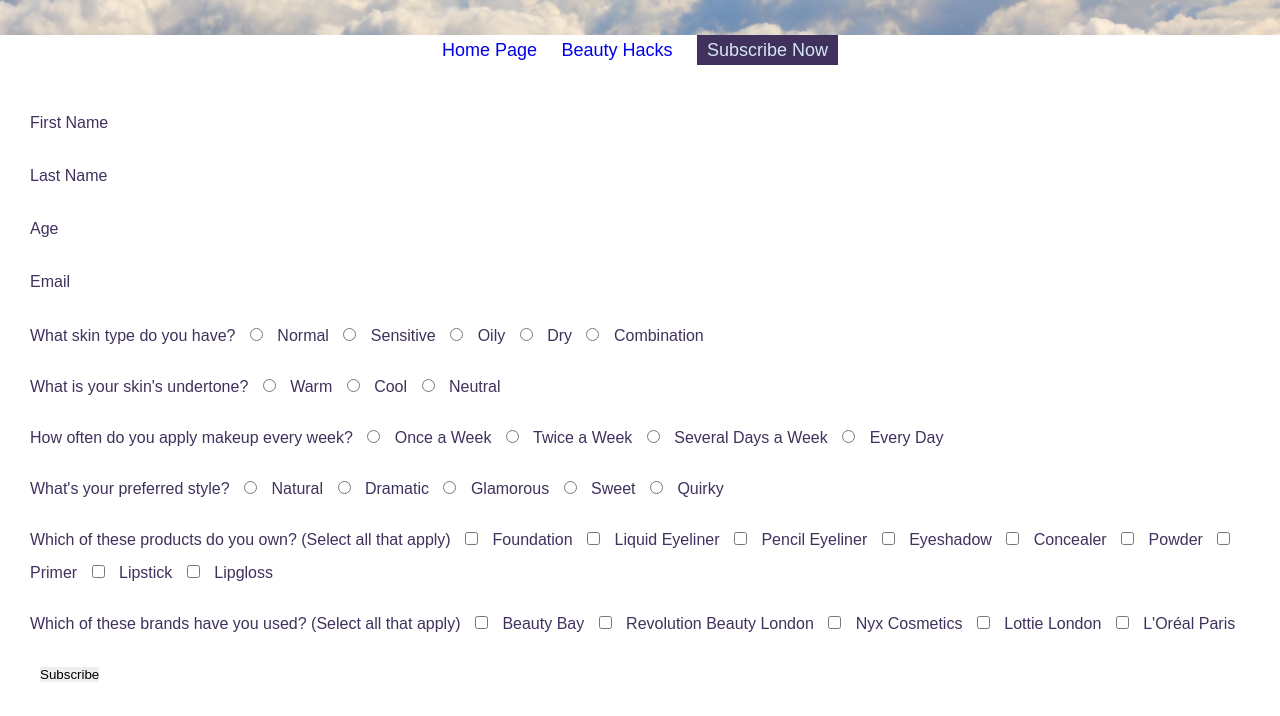
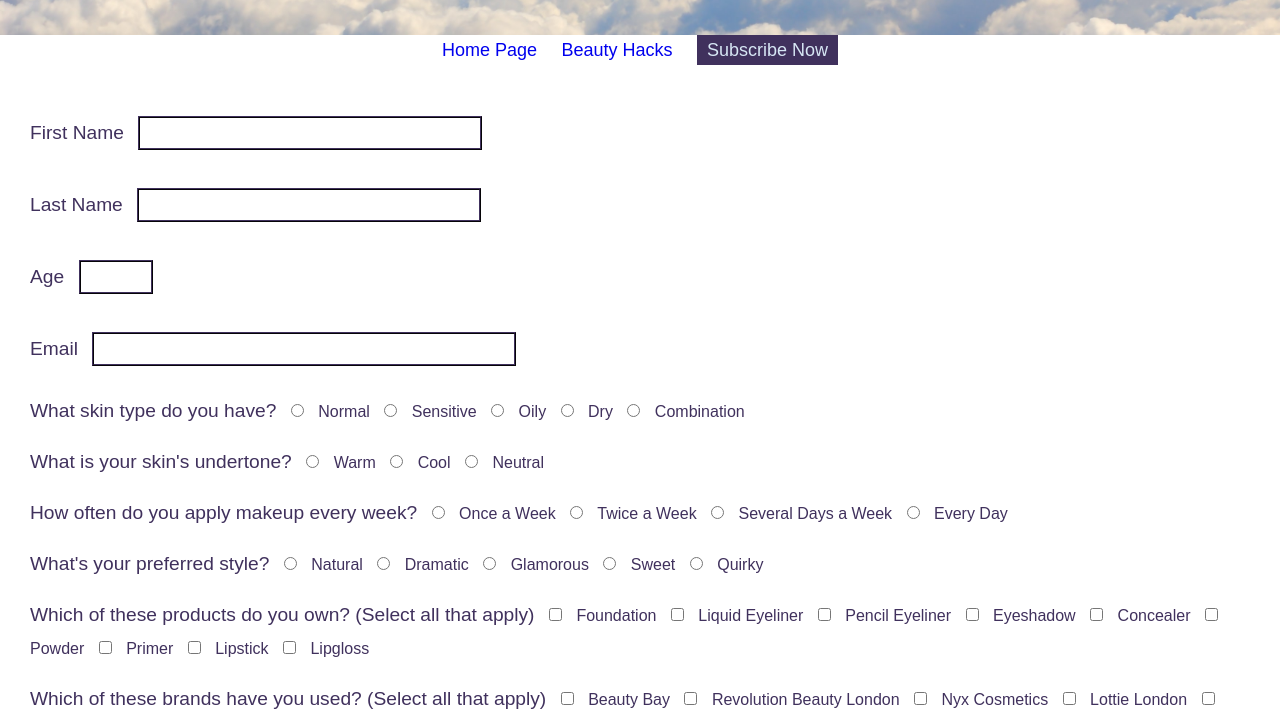
Before and after one commit to Hasmelash95/heavenly-beauty, a plain HTML site: page subscribe.html in a window 1280 px wide. Shown: the part 165-881 px from the top of the page. Drawn offline with Linux system fonts and the light colour scheme; a web font is replaced by a local one.

Commit message:
Add styling to the input fields

```diff
--- a/assets/css/style.css
+++ b/assets/css/style.css
@@ -228,6 +228,47 @@ form {
 
 div input {
     margin: 10px;
+    color: #40315d;
+}
+
+form span {
+    font-size: larger;
+}
+
+.name {
+    border: 2px ridge #40315d;
+    width: 300px;
+    height: 20px;
+    padding: 5px 20px;
+    font-size: larger;
+    font-family: 'Cantarell', sans-serif;
+}
+
+#age {
+    border: 2px ridge #40315d;
+    width: 50px;
+    height: 20px;
+    padding: 5px 10px;
+    text-align: center;
+    font-size: large;
+}
+
+#email {
+    border: 2px ridge #40315d;
+    width: 400px;
+    height: 20px;
+    padding: 5px 10px;
+    font-size: larger;
+    font-family: 'Cantarell', sans-serif;
+}
+
+#sub-button {
+    width: 200px;
+    height: 40px;
+    font-size: larger;
+    font-family: 'Cantarell', sans-serif;
+    border: 2px ridge #40315d;
+    color: #40315d;
 }
 
 footer {
--- a/subscribe.html
+++ b/subscribe.html
@@ -32,27 +32,27 @@
     <section>
         <form method="POST" action="">
             <div>
-                <label for="firstname">First Name</label>
-                <input type="text" id="firstname" required>
+                <span><label for="firstname">First Name</label></span>
+                <input type="text" class="name" id="firstname" required>
             </div>
             <br>
             <div>
-                <label for="lastname">Last Name</label>
-                <input type="text" id="lastname" required>
+                <span><label for="lastname">Last Name</label></span>
+                <input type="text" class="name" id="lastname" required>
             </div>
             <br>
             <div>
-                <label for="age">Age</label>
+                <span><label for="age">Age</label></span>
                 <input type="number" id="age" required>
             </div>
             <br>
             <div>
-                <label for="email">Email</label>
+                <span><label for="email">Email</label></span>
                 <input type="email" id="email" required>
             </div>
             <br>
             <div>
-                What skin type do you have?
+                <span>What skin type do you have?</span>
                 <input type="radio" id="normal" value="normal" name="skin" required>
                 <label for="normal">Normal</label>
                 <input type="radio" id="sensitive" value="sensitive" name="skin">
@@ -66,7 +66,7 @@
             </div>
             <br>
             <div>
-                What is your skin's undertone?
+                <span>What is your skin's undertone?</span>
                 <input type="radio" id="warm" value="warm" name="undertone" required>
                 <label for="warm">Warm</label>
                 <input type="radio" id="cool" value="cool" name="undertone">
@@ -76,7 +76,7 @@
             </div>
             <br>
             <div>
-                How often do you apply makeup every week?
+                <span>How often do you apply makeup every week?</span>
                 <input type="radio" id="once-a-week" value="once-a-week" name="routine" required>
                 <label for="once-a-week">Once a Week</label>
                 <input type="radio" id="twice-a-week" value="twice-a-week" name="routine">
@@ -88,7 +88,7 @@
             </div>
             <br>
             <div>
-                What's your preferred style?
+                <span>What's your preferred style?</span>
                 <input type="radio" id="natural" value="natural" name="style" required>
                 <label for="natural">Natural</label>
                 <input type="radio" id="dramatic" value="dramatic" name="style">
@@ -104,7 +104,7 @@
             <!-- This may seem like a lot but the level of detail will give the user confidence that the personalised
             beauty regimine is well thought out and authentic -->
             <div>
-                Which of these products do you own? (Select all that apply)
+                <span>Which of these products do you own? (Select all that apply)</span>
                 <input type="checkbox" id="foundation" name="products" value="yes">
                 <label for="foundation">Foundation</label>
                 <input type="checkbox" id="leyeliner" name="products" value="yes">
@@ -126,7 +126,7 @@
             </div>
             <br>
             <div>
-                Which of these brands have you used? (Select all that apply)
+                <span>Which of these brands have you used? (Select all that apply)</span>
                 <input type="checkbox" id="beauty-bay" name="brands" value="yes">
                 <label for="beauty-bay">Beauty Bay</label>
                 <input type="checkbox" id="revolution" name="brands" value="yes">
@@ -140,7 +140,7 @@
             </div>
             <br>
             <div>
-                <input type="submit" value="Subscribe">
+                <input type="submit" value="Subscribe" id="sub-button">
             </div>
         </form>
     </section>
```
